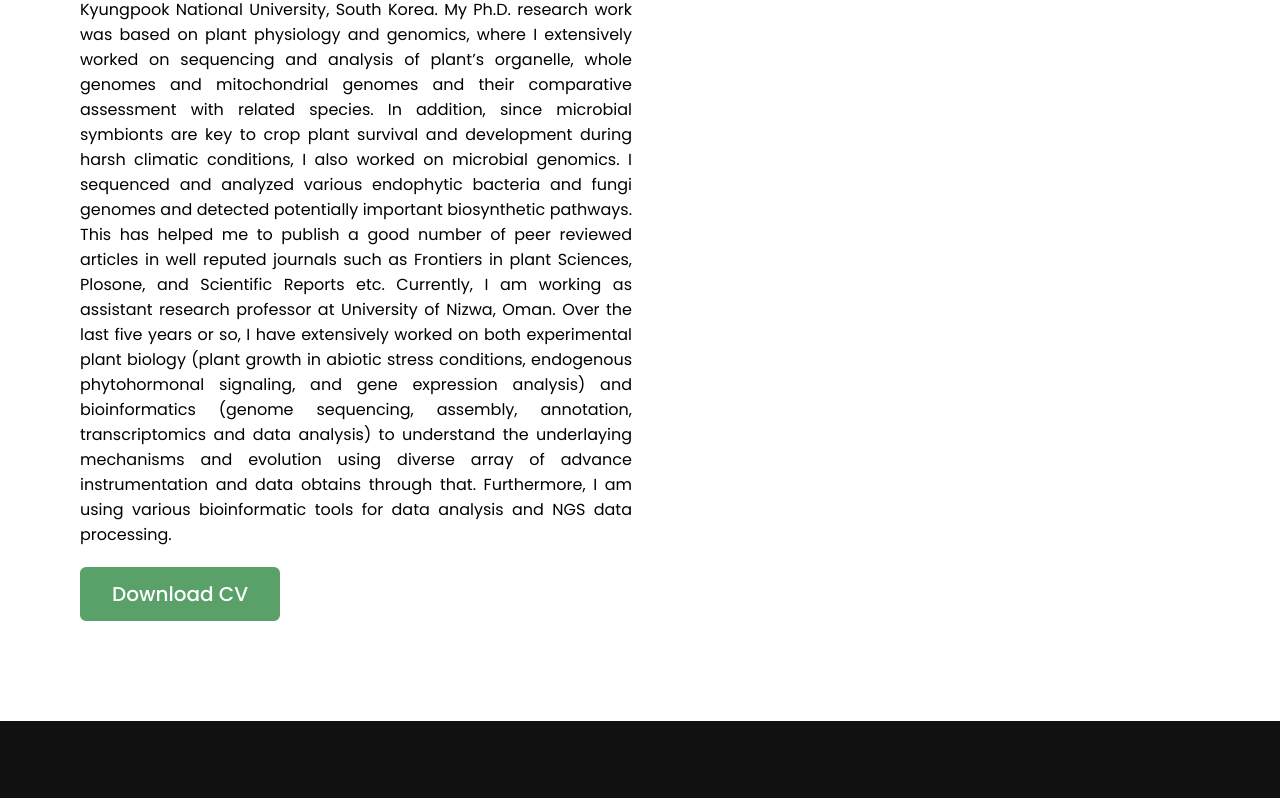
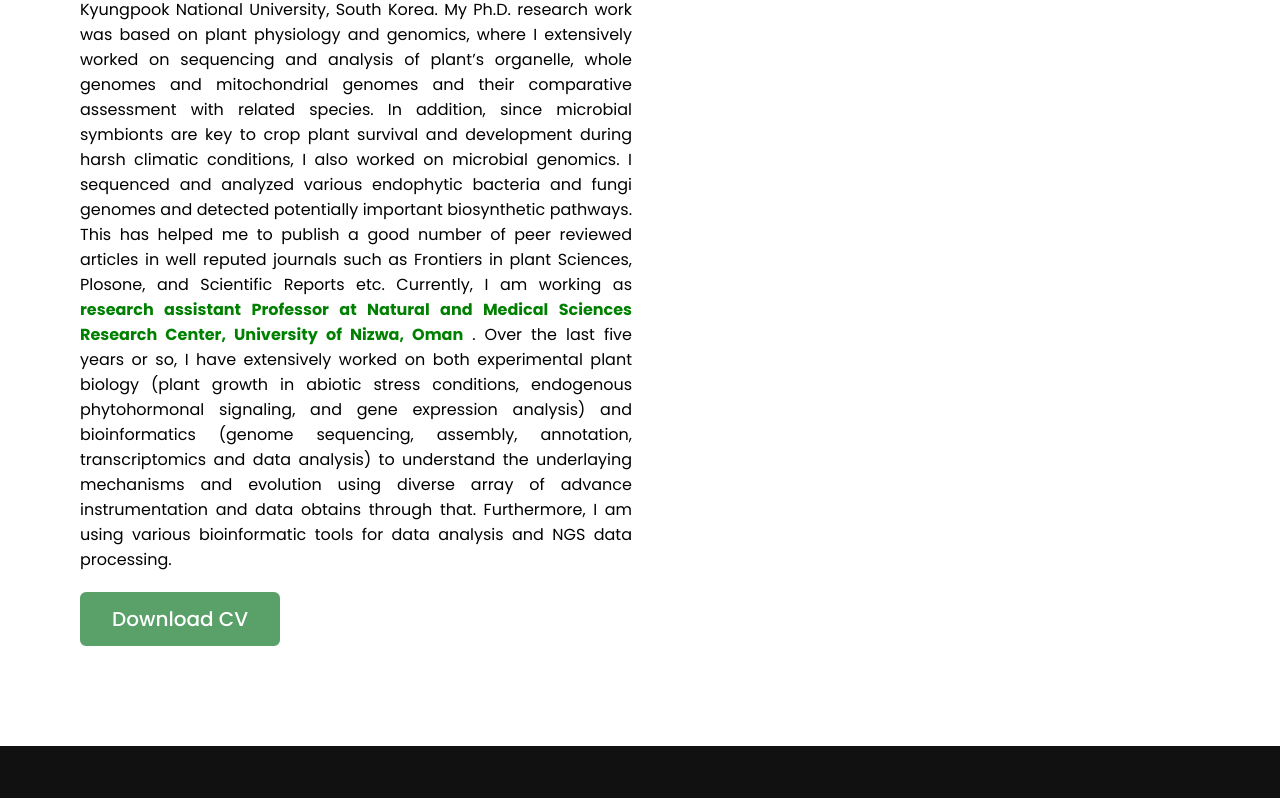
Before and after one commit to sajjadasaf/sajjadasaf, a plain HTML site: page index.html in a window 1280 px wide. Shown: the part 1283-2081 px from the top of the page. Drawn offline with nearby package versions, Linux system fonts and the light colour scheme.

Commit message:
Update index.html

```diff
--- a/index.html
+++ b/index.html
@@ -66,7 +66,7 @@
                         <div class="text">I'm Dr.Sajjad Asaf and I'm a <span class="typing-2"></span></div>
                         <p>I completed my Master in Botany (MPhil) from Kohat University of Science and Technology (KUST) Kohat, Pakistan in 2012. I received a KNU Honour Scholarship for Ph.D. studies in South Korea and completed my Ph.D. (2017) from laboratory of Crop Physiology at Kyungpook National University, South Korea. My Ph.D. research work was based on plant physiology and genomics, where I extensively worked on sequencing and analysis of plant’s organelle, whole genomes and mitochondrial genomes and their comparative assessment with related species. In addition, since microbial symbionts are key to crop plant survival and development during harsh climatic conditions, I also worked on microbial genomics. I sequenced and analyzed various endophytic bacteria and fungi genomes and detected potentially important biosynthetic pathways. This has helped me to publish a good number of peer reviewed articles in well reputed journals such as Frontiers in plant Sciences, Plosone, and Scientific Reports etc.
 
-                         Currently, I am working as assistant research professor at University of Nizwa, Oman. Over the last five years or so, I have  extensively worked on both experimental plant biology (plant growth in abiotic stress conditions, endogenous phytohormonal signaling, and gene expression analysis) and bioinformatics (genome sequencing, assembly, annotation, transcriptomics and data analysis) to understand the underlaying mechanisms and evolution using diverse array of advance instrumentation and data obtains through that. Furthermore, I am using various bioinformatic tools for data analysis and NGS data processing.</p>
+                         Currently, I am working as <span style ="color: green;"> <strong>research assistant Professor at Natural and Medical Sciences Research Center, University of Nizwa, Oman</strong></span> . Over the last five years or so, I have  extensively worked on both experimental plant biology (plant growth in abiotic stress conditions, endogenous phytohormonal signaling, and gene expression analysis) and bioinformatics (genome sequencing, assembly, annotation, transcriptomics and data analysis) to understand the underlaying mechanisms and evolution using diverse array of advance instrumentation and data obtains through that. Furthermore, I am using various bioinformatic tools for data analysis and NGS data processing.</p>
                         <a href="images/CV_sajjad_2021.pdf">Download CV</a>
                     </div>
                 </div>
```
